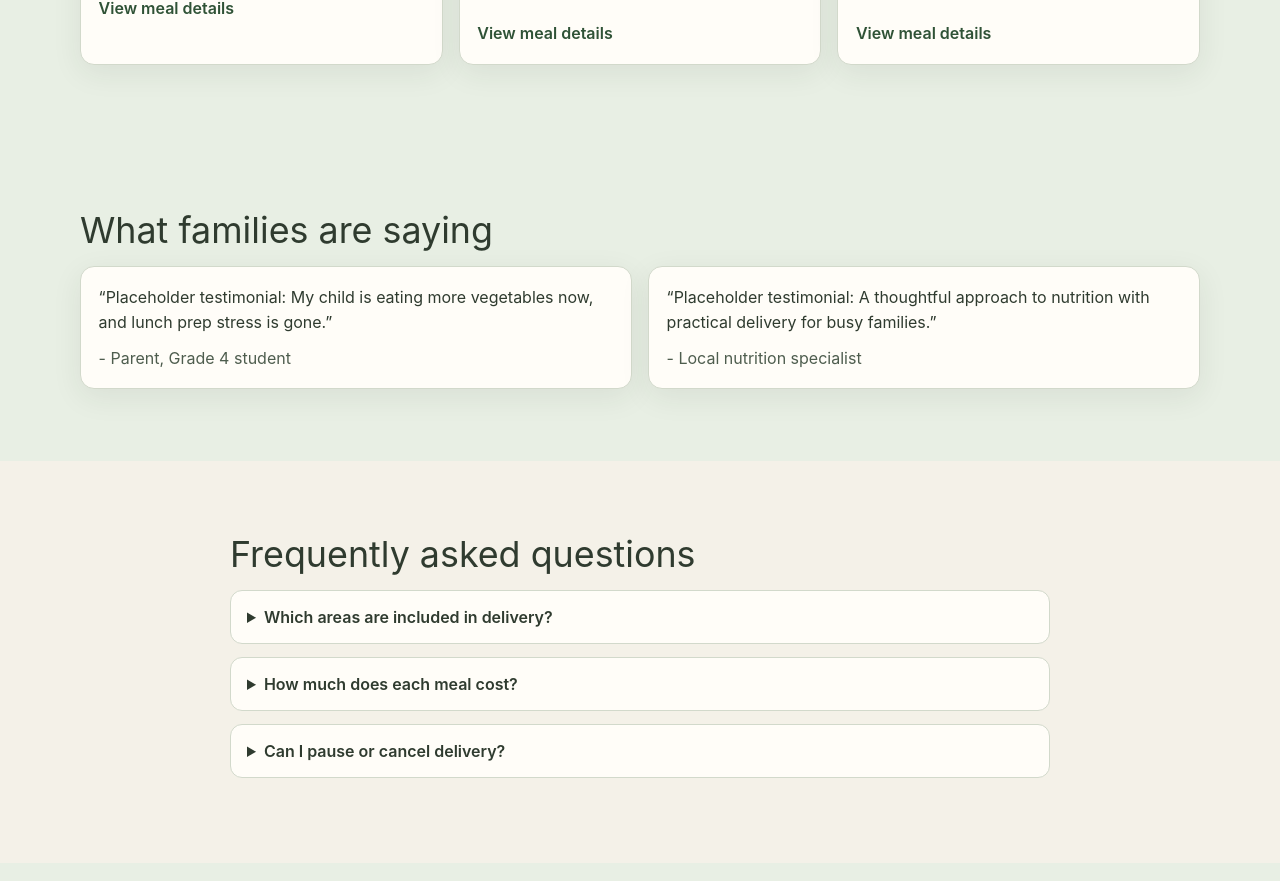
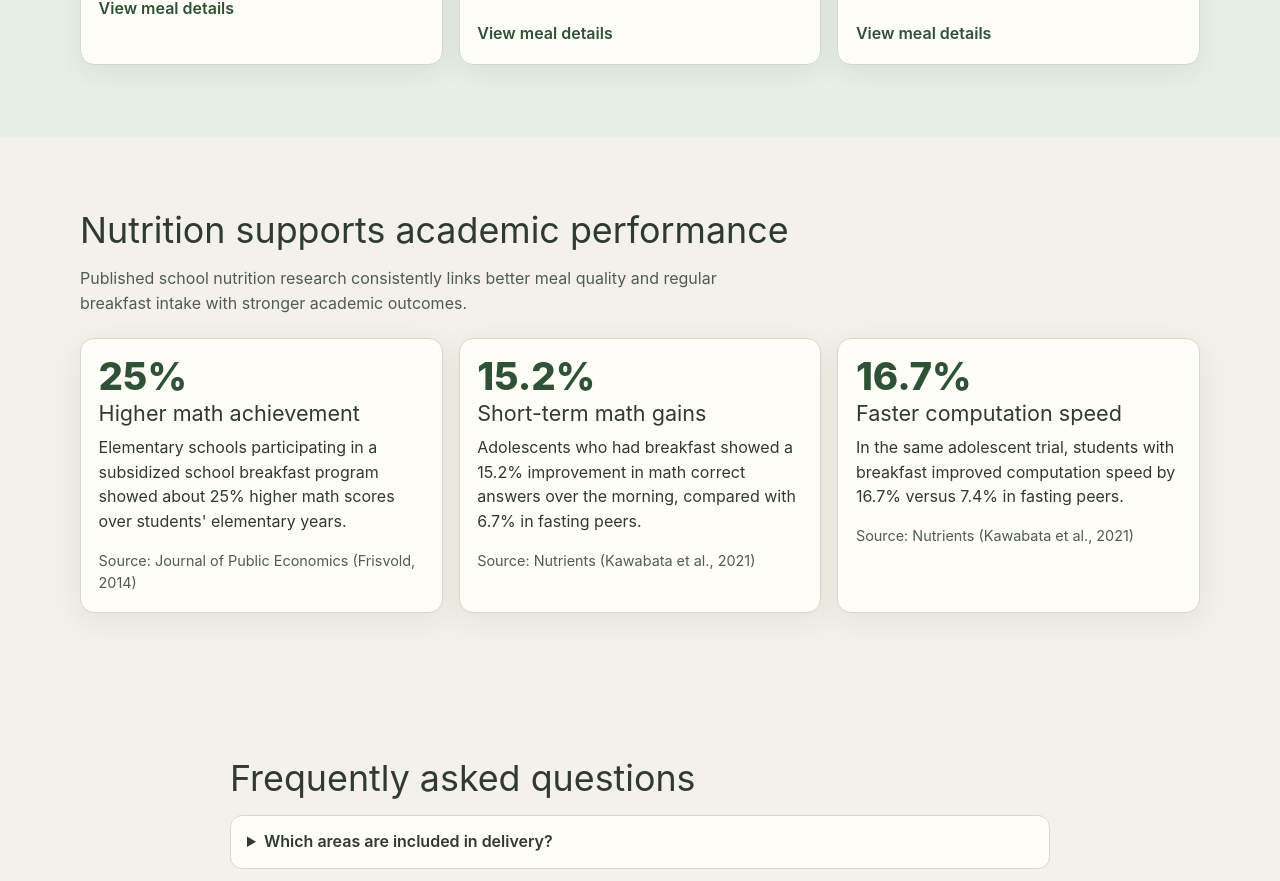
Before and after one commit to jsagastume057-sys/test, a Next.js app: page / in a window 1280 px wide. Shown: the part 2000-2881 px from the top of the page. Built offline with nearby package versions, Linux system fonts and the light colour scheme.

Commit message:
Replace testimonials with nutrition impact stats
Co-authored-by: jsagastume057-sys <jsagastume057-sys@users.noreply.github.com>

```diff
--- a/app/globals.css
+++ b/app/globals.css
@@ -206,7 +206,7 @@ textarea:focus-visible {
 
 .steps-grid,
 .menu-grid,
-.testimonial-grid {
+.stats-grid {
   display: grid;
   gap: 1rem;
 }
@@ -219,8 +219,8 @@ textarea:focus-visible {
   grid-template-columns: repeat(3, minmax(0, 1fr));
 }
 
-.testimonial-grid {
-  grid-template-columns: repeat(2, minmax(0, 1fr));
+.stats-grid {
+  grid-template-columns: repeat(3, minmax(0, 1fr));
 }
 
 .card {
@@ -266,13 +266,33 @@ textarea:focus-visible {
   font-weight: 600;
 }
 
-blockquote p {
-  margin-bottom: 0.7rem;
+.stat-card {
+  text-align: left;
 }
 
-blockquote cite {
+.stat-value {
+  font-size: clamp(1.9rem, 4vw, 2.4rem);
+  line-height: 1;
+  font-weight: 800;
+  color: var(--primary-strong);
+  margin-bottom: 0.35rem;
+}
+
+.stat-title {
+  font-size: 1.02rem;
+  font-weight: 700;
+  margin-bottom: 0.45rem;
+}
+
+.stat-detail {
   color: var(--muted);
-  font-style: normal;
+  font-size: 0.96rem;
+}
+
+.stat-source {
+  margin-top: 1rem;
+  color: var(--muted);
+  font-size: 0.9rem;
 }
 
 .faq-wrap {
@@ -372,7 +392,7 @@ blockquote cite {
   .signup-wrap,
   .steps-grid,
   .menu-grid,
-  .testimonial-grid {
+  .stats-grid {
     grid-template-columns: 1fr;
   }
 
--- a/app/page.tsx
+++ b/app/page.tsx
@@ -36,6 +36,33 @@ export default function HomePage() {
         "https://www.momables.com/wp-content/uploads/2022/07/chicken-apple-grilled-sandwich_WP-feature.jpg",
       imageAlt:
         "Chicken apple grilled sandwich meal with grapes and almonds in a lunch container.",
+    },
+  ];
+
+  const nutritionStats = [
+    {
+      value: "25%",
+      title: "Higher math achievement",
+      detail:
+        "Elementary schools participating in a subsidized school breakfast program showed about 25% higher math scores over students' elementary years.",
+      sourceLabel: "Journal of Public Economics (Frisvold, 2014)",
+      sourceUrl: "https://doi.org/10.1016/j.jpubeco.2014.12.003",
+    },
+    {
+      value: "15.2%",
+      title: "Short-term math gains",
+      detail:
+        "Adolescents who had breakfast showed a 15.2% improvement in math correct answers over the morning, compared with 6.7% in fasting peers.",
+      sourceLabel: "Nutrients (Kawabata et al., 2021)",
+      sourceUrl: "https://doi.org/10.3390/nu13041278",
+    },
+    {
+      value: "16.7%",
+      title: "Faster computation speed",
+      detail:
+        "In the same adolescent trial, students with breakfast improved computation speed by 16.7% versus 7.4% in fasting peers.",
+      sourceLabel: "Nutrients (Kawabata et al., 2021)",
+      sourceUrl: "https://doi.org/10.3390/nu13041278",
     },
   ];
 
@@ -184,24 +211,28 @@ export default function HomePage() {
         </div>
       </section>
 
-      <section id="testimonials" className="section section-alt">
+      <section id="impact" className="section">
         <div className="container">
-          <h2>What families are saying</h2>
-          <div className="testimonial-grid">
-            <blockquote className="card">
-              <p>
-                &ldquo;Placeholder testimonial: My child is eating more vegetables
-                now, and lunch prep stress is gone.&rdquo;
-              </p>
-              <cite>- Parent, Grade 4 student</cite>
-            </blockquote>
-            <blockquote className="card">
-              <p>
-                &ldquo;Placeholder testimonial: A thoughtful approach to nutrition
-                with practical delivery for busy families.&rdquo;
-              </p>
-              <cite>- Local nutrition specialist</cite>
-            </blockquote>
+          <h2>Nutrition supports academic performance</h2>
+          <p className="section-lead">
+            Published school nutrition research consistently links better meal
+            quality and regular breakfast intake with stronger academic
+            outcomes.
+          </p>
+          <div className="stats-grid">
+            {nutritionStats.map((stat) => (
+              <article className="card stat-card" key={stat.title}>
+                <p className="stat-value">{stat.value}</p>
+                <h3>{stat.title}</h3>
+                <p>{stat.detail}</p>
+                <p className="stat-source">
+                  Source:{" "}
+                  <a href={stat.sourceUrl} target="_blank" rel="noreferrer">
+                    {stat.sourceLabel}
+                  </a>
+                </p>
+              </article>
+            ))}
           </div>
         </div>
       </section>
```
